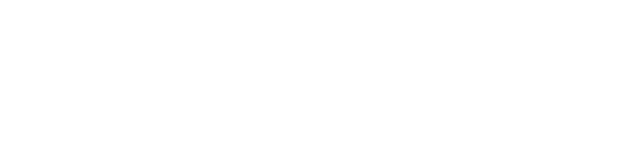
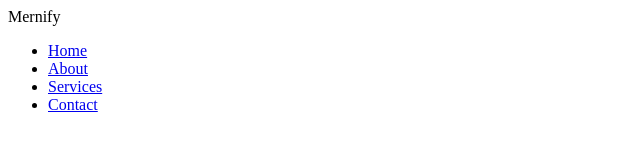
Before and after one commit to MeronTeweldebrhan/Mernify-Accessible-Design-Co, a plain HTML site: page index.html in a window 1280 px wide. Shown: the whole page, without its empty margins (0-640 px from the left). Drawn offline with Linux system fonts and the light colour scheme.

Commit message:
Added header with nav bar

```diff
--- a/index.html
+++ b/index.html
@@ -6,6 +6,15 @@
     <title>Document</title>
 </head>
 <body>
-
+    <header>
+        <nav class="container nav">
+            <a hreft="#" class="logo">Mernify</a>
+            <ul class="nav-link">
+                <li><a href="#section1">Home</a></li>
+                <li><a href="#services">About</a></li>
+                <li><a href="#section3">Services</a></li>
+                <li><a href="#section4">Contact</a></li>
+        </nav>
+    </header>
 </body>
 </html>
```
